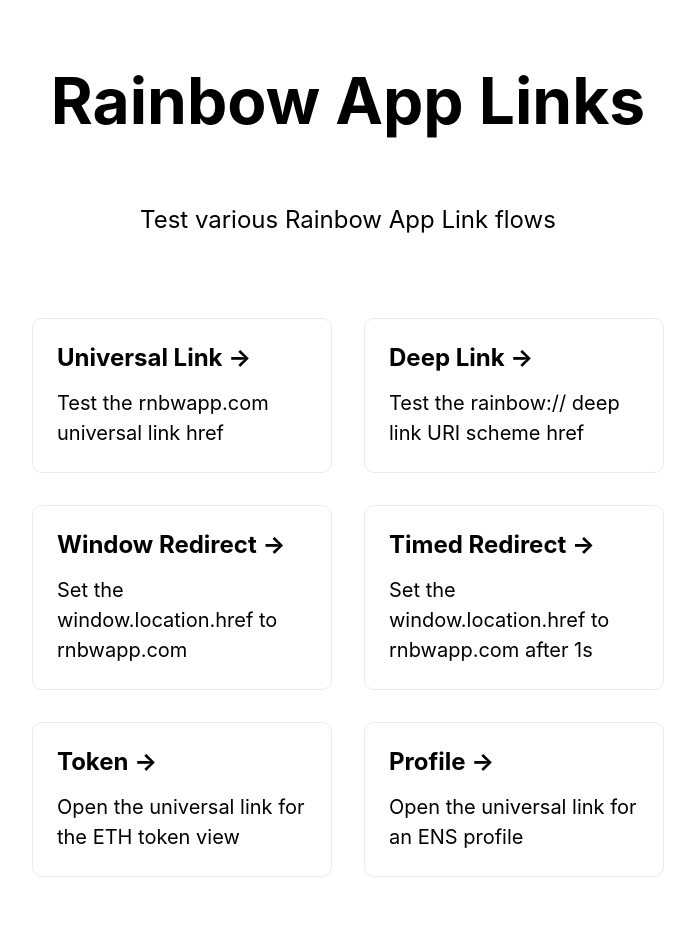
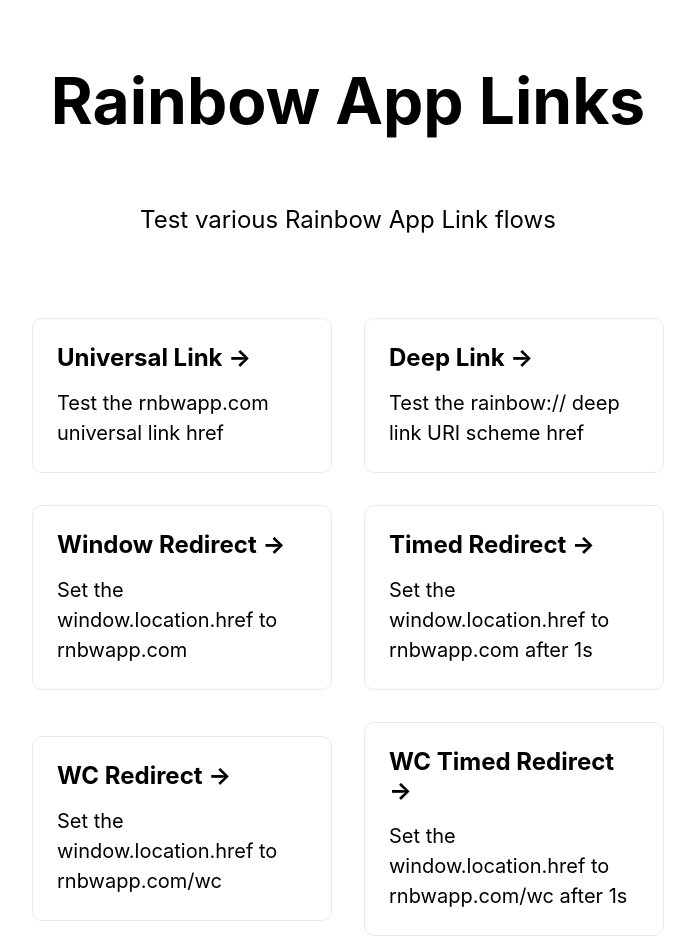
Before and after one commit to DanielSinclair/app-link-test, a Next.js app: page / in a window 1280 px wide. Shown: the top 952 px of the page, without its empty margins (292-987 px from the left). Built offline with nearby package versions, Linux system fonts and the light colour scheme.

Commit message:
added wc links

```diff
--- a/pages/index.js
+++ b/pages/index.js
@@ -1,19 +1,18 @@
 
 import Head from 'next/head'
 import Image from 'next/image'
-//import React, { useEffect } from "react"
 import styles from '../styles/Home.module.css'
 
 export default function Home() {
 
   const handleWindowRedirect = (e) => {
     e.preventDefault()
-    window.location.href = "https://rnbwapp.com/"
+    window.location.href = e.target.href || e.target.parentElement.href
   }
 
   const handleTimedRedirect = (e) => {
     e.preventDefault()
-    setTimeout(() => window.location.href = "https://rnbwapp.com/", 1000)
+    setTimeout(() => window.location.href = e.target.href || e.target.parentElement.href, 1000)
   }
 
   return (
@@ -44,14 +43,24 @@
             <p>Test the rainbow:// deep link URI scheme href</p>
           </a>
 
-          <a href="" onClick={handleWindowRedirect} className={styles.card}>
+          <a href="https://rnbwapp.com/" onClick={handleWindowRedirect} className={styles.card}>
             <h2>Window Redirect &rarr;</h2>
             <p>Set the window.location.href to rnbwapp.com</p>
           </a>
 
-          <a href="" onClick={handleTimedRedirect} className={styles.card}>
+          <a href="https://rnbwapp.com/" onClick={handleTimedRedirect} className={styles.card}>
             <h2>Timed Redirect &rarr;</h2>
             <p>Set the window.location.href to rnbwapp.com after 1s</p>
+          </a>
+
+          <a href="https://rnbwapp.com/wc" onClick={handleWindowRedirect} className={styles.card}>
+            <h2>WC Redirect &rarr;</h2>
+            <p>Set the window.location.href to rnbwapp.com/wc</p>
+          </a>
+
+          <a href="https://rnbwapp.com/wc" onClick={handleTimedRedirect} className={styles.card}>
+            <h2>WC Timed Redirect &rarr;</h2>
+            <p>Set the window.location.href to rnbwapp.com/wc after 1s</p>
           </a>
 
           <a href="https://rnbwapp.com/token?addr=eth" className={styles.card}>
```
